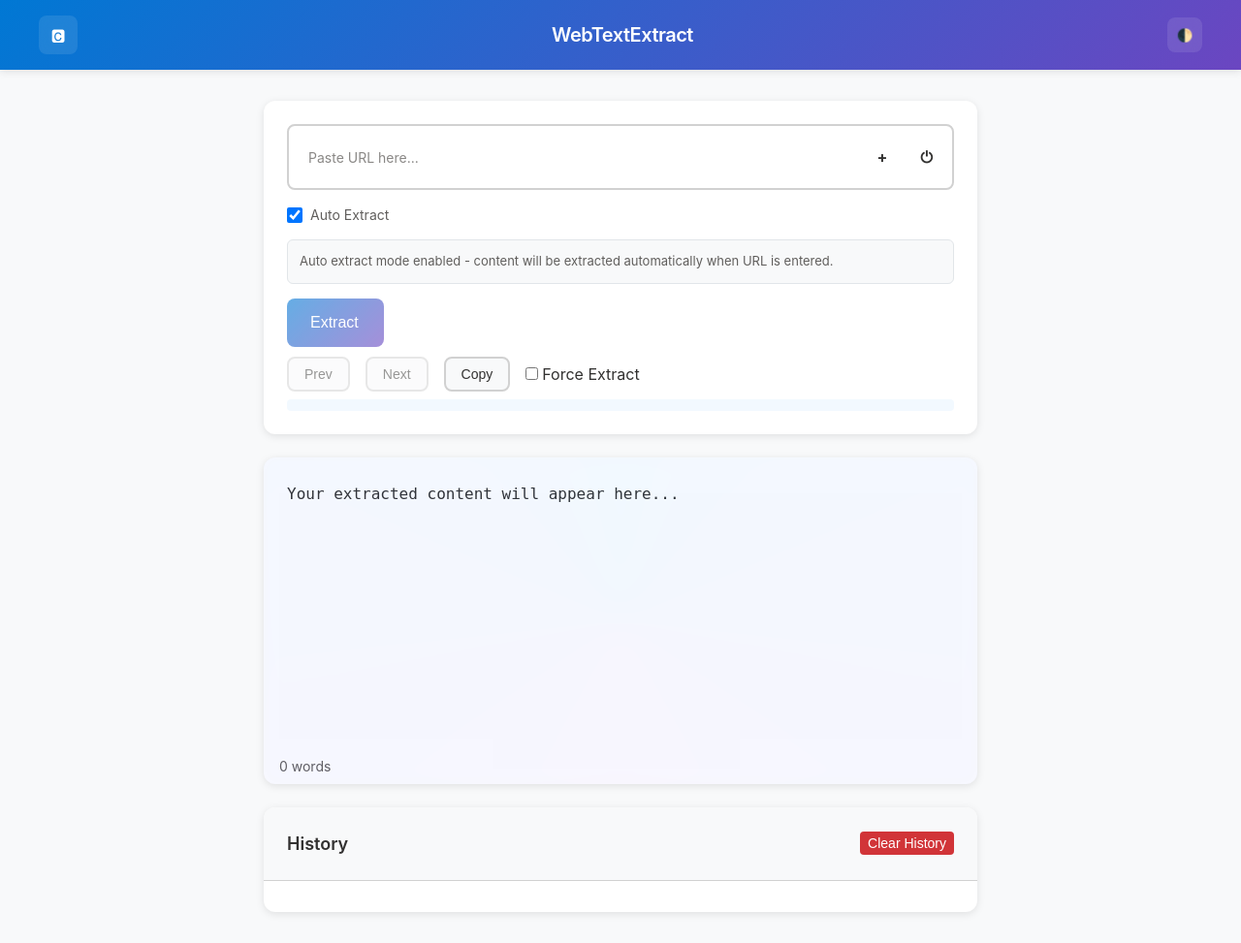
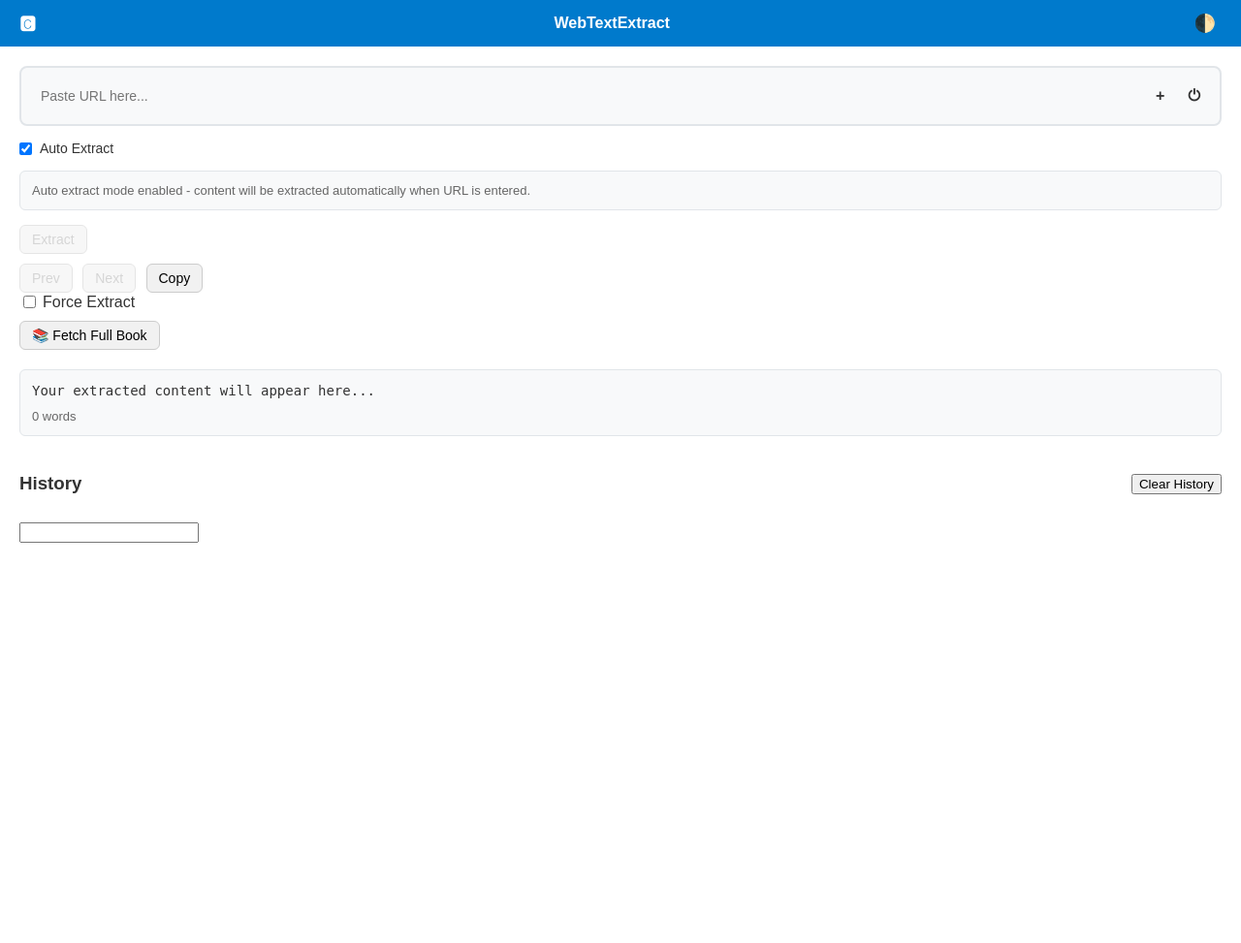
Before and after one commit to mortalgaming4u/web2text, a Flask app: page / in a window 1280 px wide. Shown: the whole page at 97% size. After the commit the page ends 560 px from the top, so only its background shows below. Run offline with Flask 3, Linux system fonts and the light colour scheme; parts of the project's set-up code (start-up, migrations or seed data) failed here and were passed over.

Commit message:
Update index.html

```diff
--- a/templates/index.html
+++ b/templates/index.html
@@ -4,9 +4,51 @@
   <meta charset="UTF-8" />
   <meta name="viewport" content="width=device-width, initial-scale=1.0" />
   <title>Web Text Extractor</title>
-  <link rel="stylesheet" href="{{ url_for('static', filename='style.css') }}">
+
   <style>
-    /* Styles for the new URL box */
+    /* ================== GLOBAL STYLES ================== */
+    body {
+      margin: 0;
+      font-family: Arial, sans-serif;
+      background: var(--bg-primary, #fff);
+      color: var(--text-primary, #333);
+    }
+
+    header.copilot-header {
+      background: #007acc;
+      color: #fff;
+      padding: 12px 20px;
+    }
+
+    .header-container {
+      display: flex;
+      align-items: center;
+      justify-content: space-between;
+    }
+
+    .copilot-logo {
+      font-weight: bold;
+      font-size: 18px;
+    }
+
+    .brand-name {
+      font-size: 16px;
+      font-weight: 600;
+    }
+
+    .theme-toggle {
+      background: none;
+      border: none;
+      font-size: 18px;
+      cursor: pointer;
+      color: #fff;
+    }
+
+    main.main-container {
+      padding: 20px;
+    }
+
+    /* ================== URL BOX ================== */
     .url-box {
       display: flex;
       align-items: center;
@@ -49,6 +91,7 @@
       color: #007acc;
     }
 
+    /* ================== TOGGLES ================== */
     .toggle-label {
       display: flex;
       align-items: center;
@@ -80,20 +123,92 @@
       display: block;
     }
 
-    /* Dark theme support */
+    /* ================== BUTTONS ================== */
+    .input-group {
+      margin-top: 10px;
+    }
+
+    .extract-btn, .nav-btn {
+      padding: 6px 12px;
+      margin-right: 6px;
+      font-size: 14px;
+      border: 1px solid #ccc;
+      border-radius: 6px;
+      background: #f1f1f1;
+      cursor: pointer;
+      transition: background 0.2s ease;
+    }
+
+    .extract-btn:disabled, .nav-btn:disabled {
+      opacity: 0.5;
+      cursor: not-allowed;
+    }
+
+    .extract-btn:hover:not(:disabled), .nav-btn:hover:not(:disabled) {
+      background: #e1e5e9;
+    }
+
+    /* ================== CONTENT SECTION ================== */
+    .content-section {
+      margin-top: 20px;
+      border: 1px solid #e1e5e9;
+      border-radius: 6px;
+      padding: 12px;
+      background: var(--bg-secondary, #f8f9fa);
+    }
+
+    pre#extractedText {
+      white-space: pre-wrap;
+      word-wrap: break-word;
+      font-size: 14px;
+      line-height: 1.4;
+      margin: 0;
+    }
+
+    #wordCount {
+      margin-top: 8px;
+      font-size: 13px;
+      color: #666;
+    }
+
+    /* ================== HISTORY SECTION ================== */
+    .history-section {
+      margin-top: 20px;
+    }
+
+    .section-header {
+      display: flex;
+      align-items: center;
+      justify-content: space-between;
+    }
+
+    .history-list {
+      list-style: none;
+      padding: 0;
+      margin: 10px 0;
+    }
+
+    .history-list li {
+      font-size: 13px;
+      margin-bottom: 4px;
+    }
+
+    /* ================== DARK THEME ================== */
+    [data-theme="dark"] {
+      --bg-primary: #1e1e1e;
+      --bg-secondary: #2d2d2d;
+      --text-primary: #fff;
+      --text-secondary: #ccc;
+    }
+
     [data-theme="dark"] .url-box {
-      background: var(--bg-secondary, #2d2d2d);
+      background: var(--bg-secondary);
       border-color: #444;
     }
 
-    [data-theme="dark"] .url-box input[type="text"] {
-      color: var(--text-primary, #fff);
-    }
-
     [data-theme="dark"] .preview-snippet {
-      background: var(--bg-secondary, #2d2d2d);
+      background: var(--bg-secondary);
       border-color: #444;
-      color: var(--text-secondary, #ccc);
     }
   </style>
 </head>
@@ -114,29 +229,30 @@
     </div>
   </header>
 
-  <!-- ================== MAIN CONTAINER ================== -->
+  <!-- ================== MAIN ================== -->
   <main class="main-container">
-
-    <!-- INPUT SECTION -->
     <section class="input-section">
-      <!-- NEW URL BOX -->
+      <!-- URL Box -->
       <div class="url-box">
         <input type="text" id="urlInput" placeholder="Paste URL here..." />
         <span class="icon" id="addIcon">+</span>
         <span class="icon" id="powerIcon">⏻</span>
       </div>
+
       <label class="toggle-label">
         <input type="checkbox" id="modeToggle" checked />
         <span>Auto Extract</span>
       </label>
+
       <div id="previewSnippet" class="preview-snippet"></div>
 
-      <!-- EXISTING INPUT GROUP -->
+      <!-- Extract + Nav Buttons -->
       <div class="input-group">
         <input type="text" id="urlInputOld" class="url-input" placeholder="Enter URL" style="display: none;" />
         <button id="extractBtn" class="extract-btn" disabled>Extract</button>
       </div>
-      <div class="input-group" style="margin-top: 10px;">
+
+      <div class="input-group">
         <button id="prevBtn" class="nav-btn" disabled>Prev</button>
         <button id="nextBtn" class="nav-btn" disabled>Next</button>
         <button id="copyBtn" class="nav-btn">Copy</button>
@@ -144,16 +260,23 @@
           <input type="checkbox" id="forceExtract" /> Force Extract
         </label>
       </div>
+
+      <!-- ✅ New Full Book Scrape Button -->
+      <div class="input-group">
+        <button id="scrapeBookBtn" class="nav-btn">📚 Fetch Full Book</button>
+      </div>
+      <div id="scrapeStatus" style="margin-top: 8px; font-size: 14px;"></div>
+
       <div id="statusIndicator" style="margin-top:8px;"></div>
     </section>
 
-    <!-- CONTENT DISPLAY -->
+    <!-- Content Section -->
     <section class="content-section" id="contentBox">
       <pre id="extractedText">Your extracted content will appear here...</pre>
       <div id="wordCount"><span id="wordCountText">0 words</span></div>
     </section>
 
-    <!-- HISTORY SECTION -->
+    <!-- History Section -->
     <section class="history-section" id="historySection">
       <div class="section-header">
         <h3>History</h3>
@@ -162,19 +285,17 @@
       <ul id="urlHistoryList" class="history-list"></ul>
     </section>
 
-    <!-- LEGACY / EXTRA ELEMENTS -->
+    <!-- Extra Elements -->
     <div id="statusMsg"></div>
     <div id="resultBox"></div>
     <div id="resultCount"></div>
     <input id="lockInput" type="text" />
     <div id="patternStatus"></div>
     <div id="chapterDisplay"></div>
-
   </main>
 
   <!-- ================== SCRIPT ================== -->
   <script>
-    // Basic functionality for the new elements
     document.addEventListener('DOMContentLoaded', function() {
       const urlInput = document.getElementById('urlInput');
       const addIcon = document.getElementById('addIcon');
@@ -182,29 +303,28 @@
       const modeToggle = document.getElementById('modeToggle');
       const previewSnippet = document.getElementById('previewSnippet');
       const extractBtn = document.getElementById('extractBtn');
+      const themeToggle = document.getElementById('themeToggle');
 
-      // Sync the new URL input with the extract button
+      // Enable Extract button when input has text
       urlInput.addEventListener('input', function() {
         extractBtn.disabled = !this.value.trim();
       });
 
-      // Add icon functionality
+      // Add icon action
       addIcon.addEventListener('click', function() {
         const url = urlInput.value.trim();
         if (url) {
-          // Add to history or perform add action
           console.log('Adding URL:', url);
         }
       });
 
-      // Power icon functionality
+      // Power icon action
       powerIcon.addEventListener('click', function() {
-        // Toggle power state or perform power action
         console.log('Power toggle clicked');
         this.style.color = this.style.color === 'red' ? '' : 'red';
       });
 
-      // Mode toggle functionality
+      // Mode toggle action
       modeToggle.addEventListener('change', function() {
         if (this.checked) {
           previewSnippet.classList.add('active');
@@ -219,8 +339,44 @@
         previewSnippet.classList.add('active');
         previewSnippet.textContent = 'Auto extract mode enabled - content will be extracted automatically when URL is entered.';
       }
+
+      // Theme toggle (light/dark)
+      themeToggle.addEventListener('click', function() {
+        const currentTheme = document.body.getAttribute('data-theme');
+        document.body.setAttribute('data-theme', currentTheme === 'light' ? 'dark' : 'light');
+      });
+
+      // ✅ Full Book Scrape Logic
+      const scrapeBookBtn = document.getElementById("scrapeBookBtn");
+      const scrapeStatus = document.getElementById("scrapeStatus");
+
+      scrapeBookBtn.addEventListener("click", async () => {
+        const url = urlInput.value.trim();
+        if (!url) {
+          scrapeStatus.innerText = "❌ Please enter a starting chapter URL.";
+          return;
+        }
+
+        scrapeStatus.innerText = "⏳ Scraping full book... This may take a while.";
+
+        try {
+          const response = await fetch("/scrape-book", {
+            method: "POST",
+            headers: { "Content-Type": "application/json" },
+            body: JSON.stringify({ url })
+          });
+
+          const result = await response.json();
+          if (result.status === "success") {
+            scrapeStatus.innerText = `✅ Scraped ${result.chapters_scraped} chapters successfully.`;
+          } else {
+            scrapeStatus.innerText = `❌ Error: ${result.message}`;
+          }
+        } catch (err) {
+          scrapeStatus.innerText = `❌ Request failed: ${err.message}`;
+        }
+      });
     });
   </script>
-  <script src="{{ url_for('static', filename='app.js') }}"></script>
 </body>
 </html>
```
